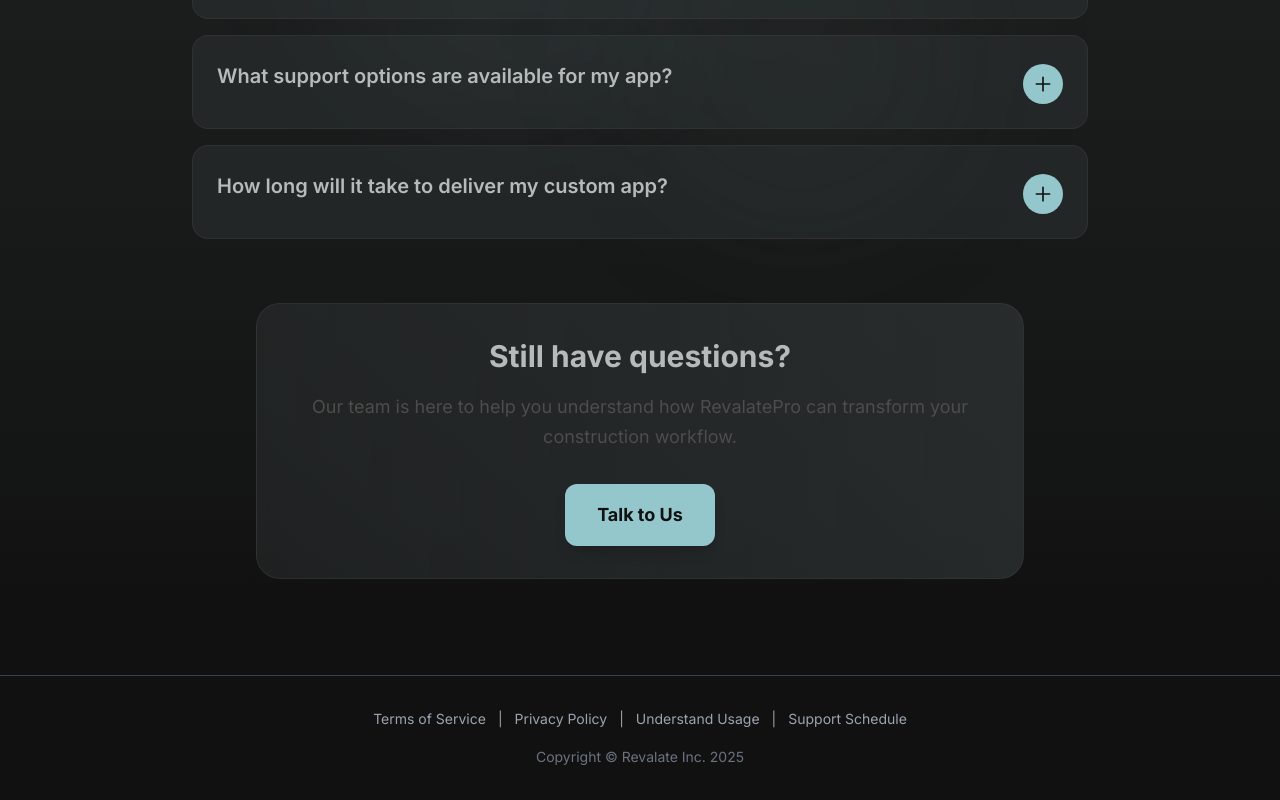
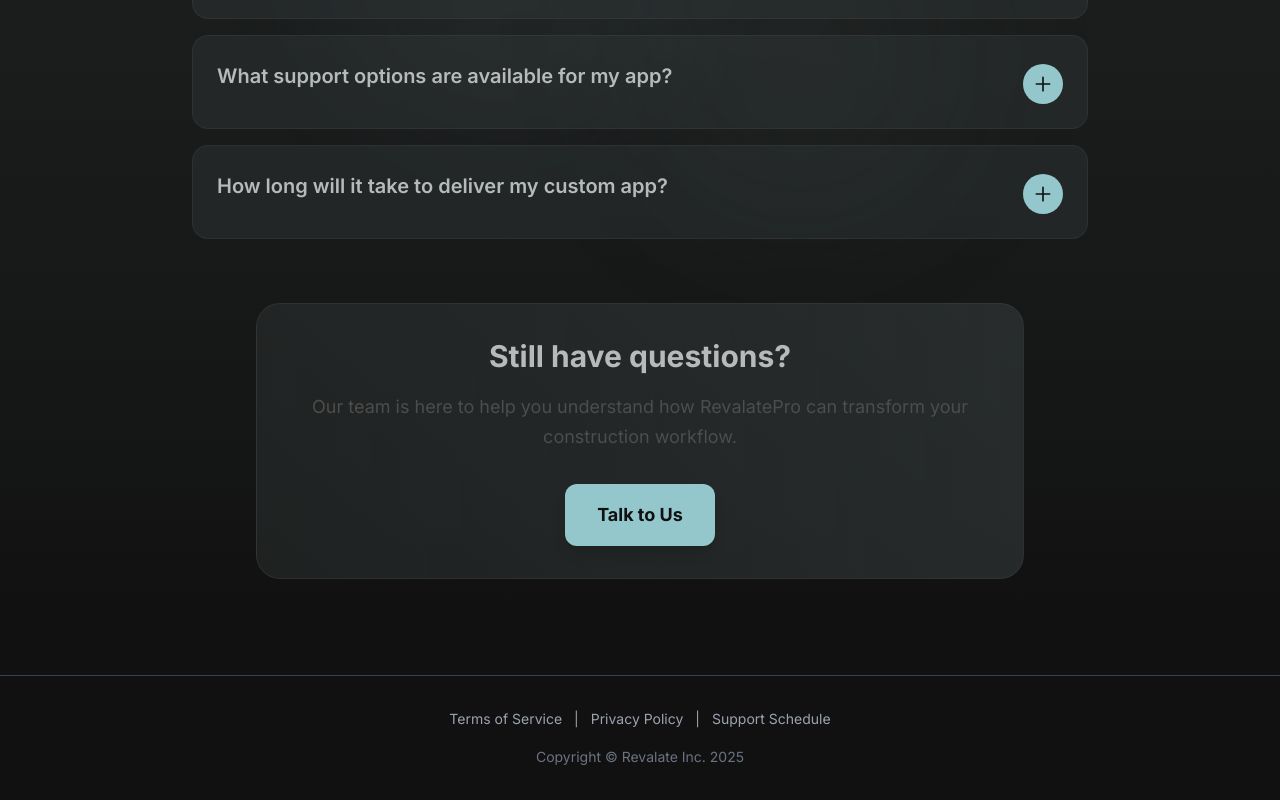
Before and after one commit to AgostinoMastro/revalate-pro-website, a React (Vite) app in the folder revelatepro-website/: page / in a window 1280 px wide. Shown: the part 7709-8509 px from the top of the page. Built offline with nearby package versions, Linux system fonts and the light colour scheme.

Commit message:
footer update

```diff
--- a/revelatepro-website/src/components/Footer.tsx
+++ b/revelatepro-website/src/components/Footer.tsx
@@ -13,10 +13,6 @@ export const Footer: React.FC = () => {
             <span className="mx-2">|</span>
             <a href="https://terms.revalate.com/privacy-policy/" className="hover:text-pastel-blue transition-colors duration-200" target="_blank" rel="noopener noreferrer">
               Privacy Policy
-            </a>
-            <span className="mx-2">|</span>
-            <a href="https://terms.revalate.com/understand-usage/" className="hover:text-pastel-blue transition-colors duration-200" target="_blank" rel="noopener noreferrer">
-              Understand Usage
             </a>
             <span className="mx-2">|</span>
             <a href="https://terms.revalate.com/support-schedule/" className="hover:text-pastel-blue transition-colors duration-200" target="_blank" rel="noopener noreferrer">
```
